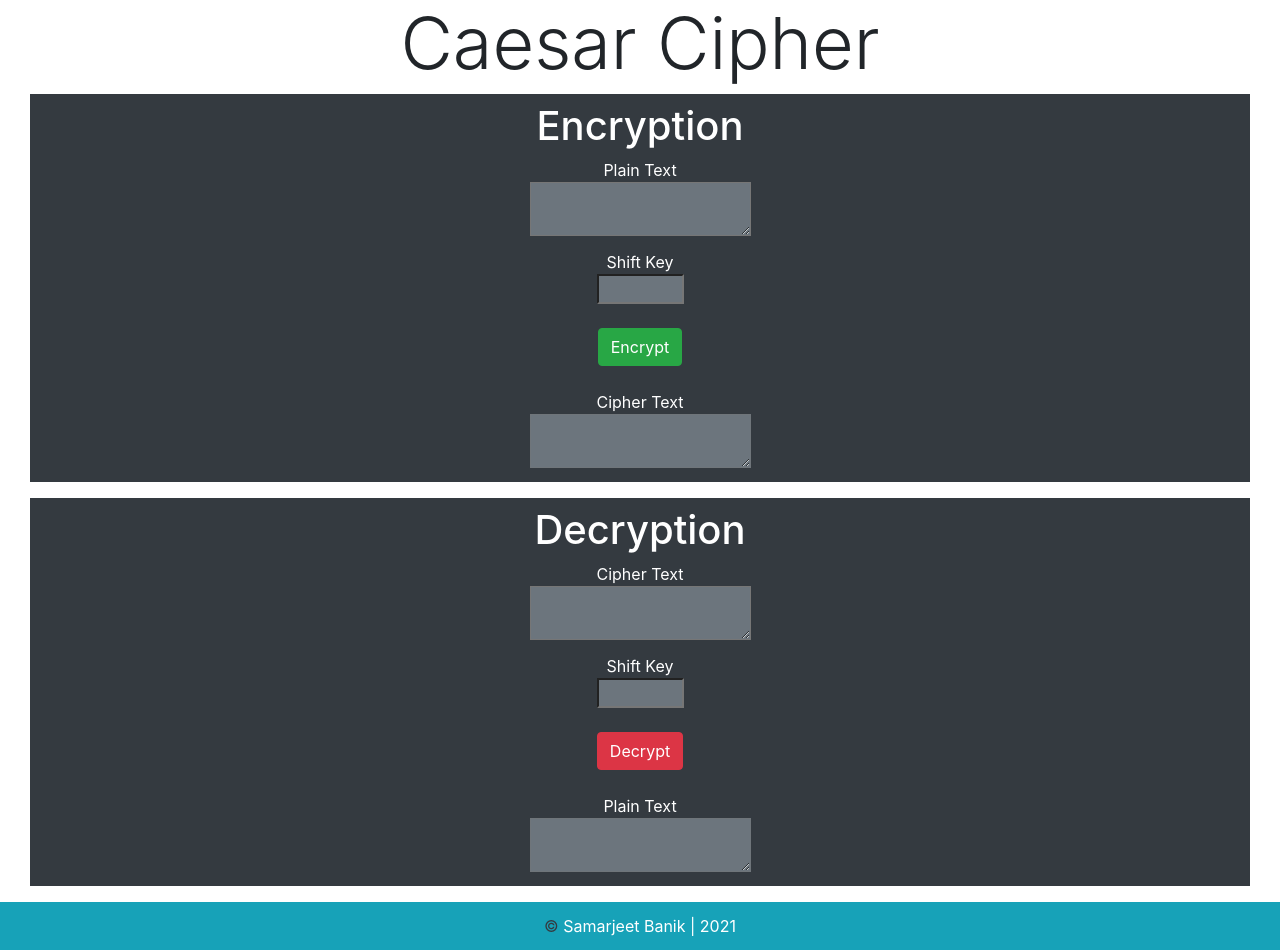
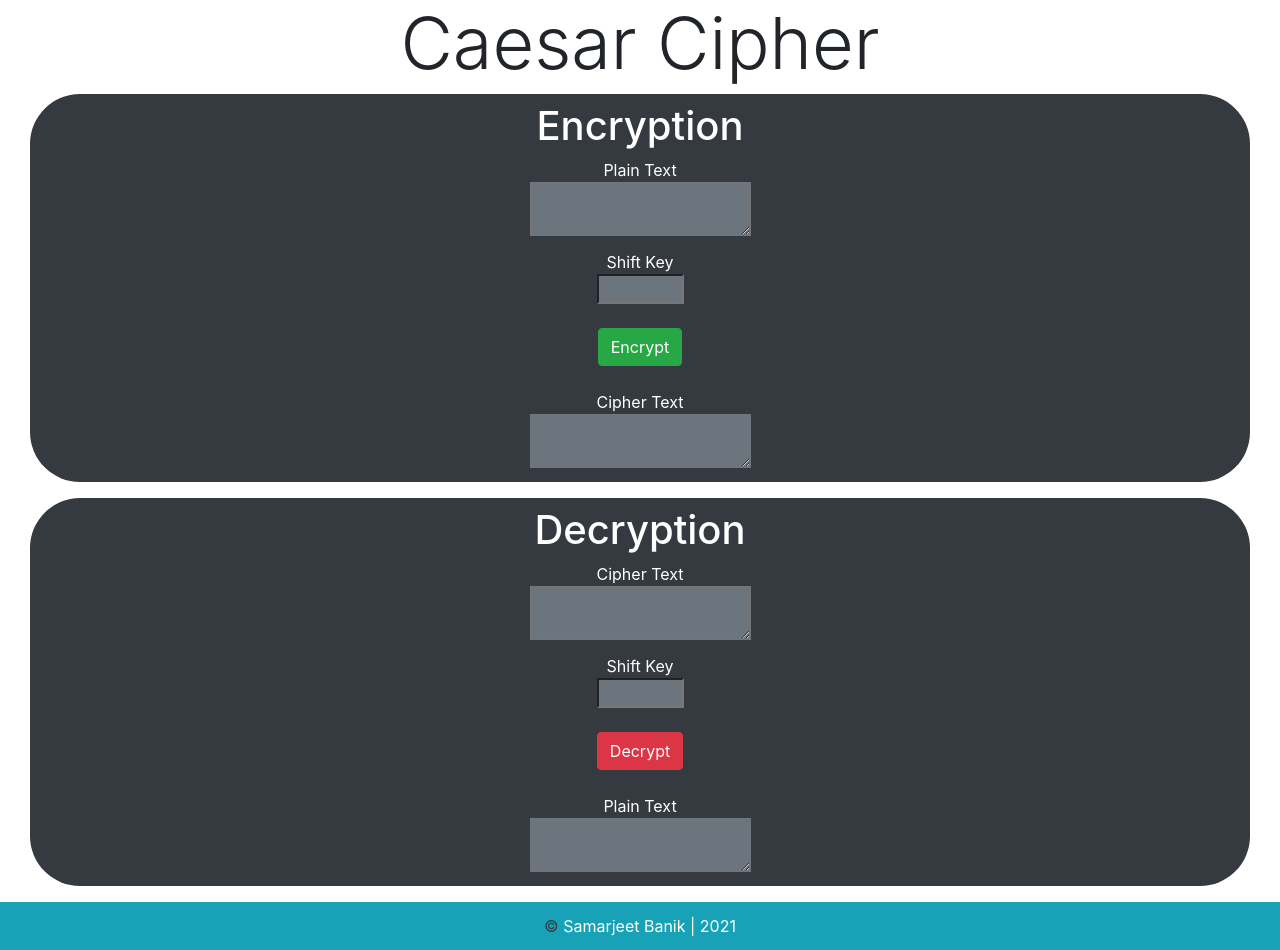
Before and after one commit to SamarjeetBanik/caesar-cipher, a plain HTML site: page index.html in a window 1280 px wide. Drawn offline with nearby package versions, Linux system fonts and the light colour scheme; some packages are replaced by stand-ins of ours; a script that the page names is missing.

Commit message:
minor styling update

```diff
--- a/index.html
+++ b/index.html
@@ -17,7 +17,7 @@
     <center><h1 class="display-3">Caesar Cipher</h1></center>
     <div class="container-fluid">
         <div class="col">
-            <div class="row-6 py-2 bg-dark text-white">
+            <div class="row-6 py-2 bg-dark text-white" style="border-radius: 50px;">
                 <center>
                     <h1>Encryption</h1>
                     Plain Text<br>
@@ -32,11 +32,11 @@
                     <textarea disabled style="font-family: consolas" id="cipherText" class="bg-secondary text-white"></textarea>
                 </center>
             </div>
-            <div class="row-6 my-3 py-2 bg-dark text-white">
+            <div class="row-6 my-3 py-2 bg-dark text-white" style="border-radius: 50px;">
                 <center>
                     <h1>Decryption</h1>
                     Cipher Text<br>
-                    <textarea style="font-family: consolas" id="textCipher" class="mb-2 bg-secondary text-white"></textarea>
+                    <textarea style="font-family: consolas" id="textCipher" class="mb-2 bg-secondary text-white" ></textarea>
                     <br>
                     Shift Key<br>
                     <input type="number" min='1' max='26' id="dkey" class="bg-secondary text-white"/>
```
